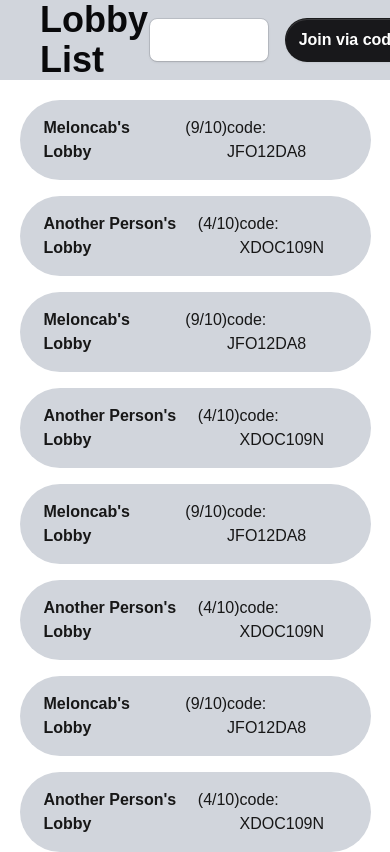
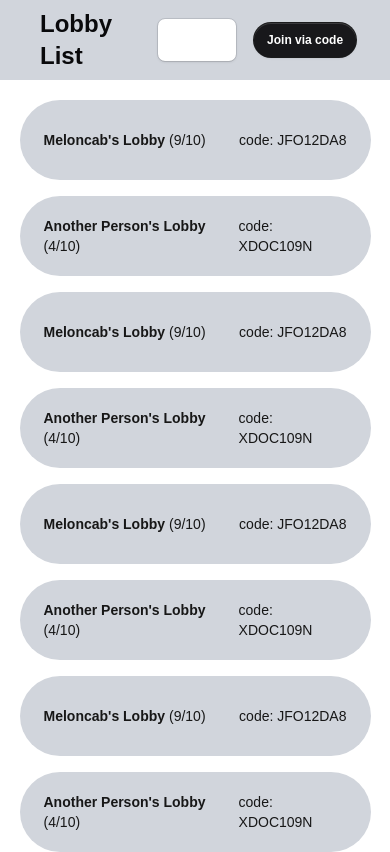
Before and after one commit to amanat361/smoothbrain, a Next.js app: page /lobbies in a window 390 px wide. Built offline with nearby package versions, Linux system fonts and the light colour scheme; a web font is replaced by a local one.

Commit message:
Make lobbies page responsive to mobile viewports

```diff
--- a/app/lobbies/page.tsx
+++ b/app/lobbies/page.tsx
@@ -9,7 +9,7 @@ export default function LobbyList() {
     return (
         <main className={`w-full ${dynapuff.className}`}>
             <header className="fixed flex items-center justify-between pl-10 pr-10 h-20 w-full bg-gray-300">
-                <Heading className="!text-4xl">Lobby List</Heading>
+                <Heading className="!text-2xl  md:!text-4xl">Lobby List</Heading>
                 <Search></Search>
             </header>
             <ul className="flex flex-col gap-4 pt-25">
--- a/components/lobbies-list/lobby.tsx
+++ b/components/lobbies-list/lobby.tsx
@@ -8,9 +8,9 @@ interface LobbyProps {
 
 export default function Lobby({ children, capacity, code }: LobbyProps) {
     return (
-        <div className="flex justify-between items-center w-9/10 h-20 px-6 bg-gray-300 rounded-full">
-            <div className="flex gap-2">
-                <span className="font-bold">{children}</span>
+        <div className="flex justify-between items-center text-sm md:text-xl w-9/10 h-20 px-6 bg-gray-300 rounded-full">
+            <div className="inline-block">
+                <span className="font-bold">{children} </span>
                 <span>({capacity})</span>
             </div>
             <span>code: {code}</span>
--- a/components/lobbies-list/search.tsx
+++ b/components/lobbies-list/search.tsx
@@ -4,8 +4,8 @@ import { Button } from "@/components/catalyst/button";
 export default function CodeSearch() {
     return (
         <div className="flex items-center gap-4">
-            <Input className="!w-30 flex-none" maxLength={8} name="code" />
-            <Button className="flex-none">Join via code</Button>
+            <Input className="!w-20 md:!w-30 flex-none" maxLength={8} name="code" />
+            <Button className="!text-xs md:!text-lg flex-none">Join via code</Button>
         </div>
     );
 }
```
